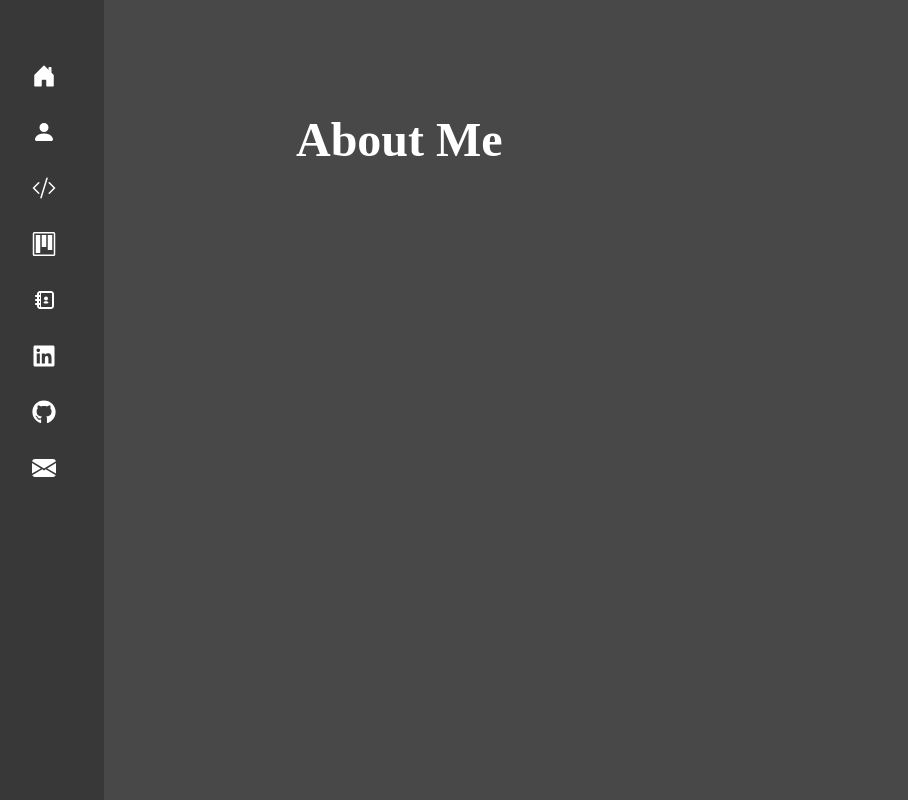
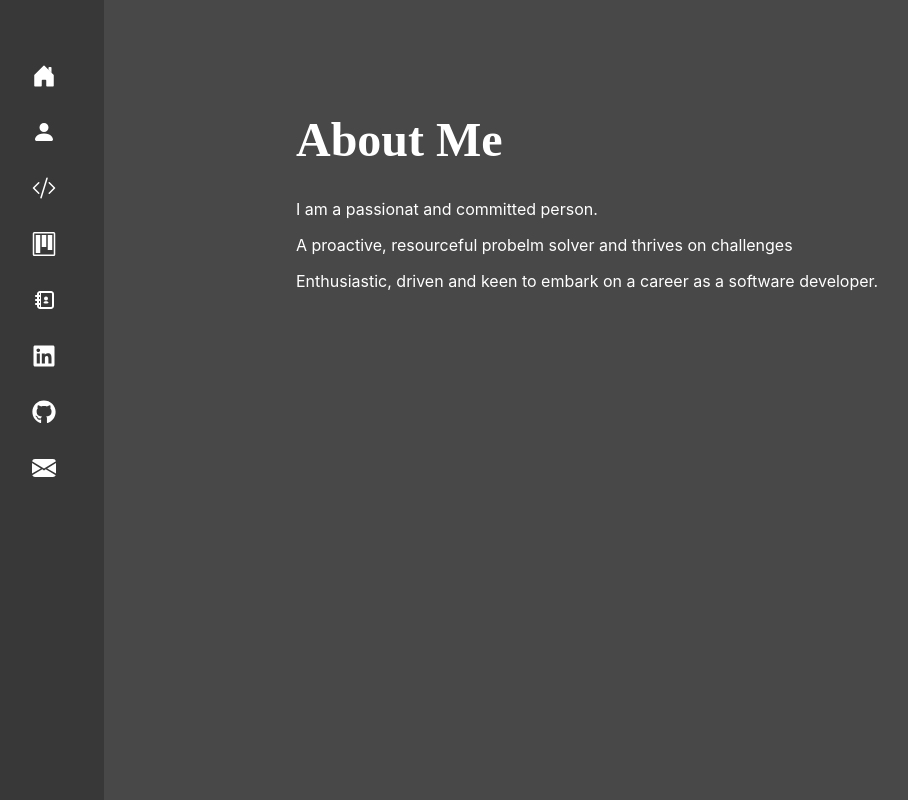
Before and after one commit to FatimaAbdimalik/portfolio, a React (Create React App) app: page /about in a window 1280 px wide. Shown: the whole page, without its empty margins (8-916 px from the left). Built offline with nearby package versions, Linux system fonts and the light colour scheme; a web font is replaced by a local one.

Commit message:
edited about component

```diff
--- a/package.json
+++ b/package.json
@@ -10,6 +10,7 @@
     "@testing-library/react": "^9.5.0",
     "@testing-library/user-event": "^7.2.1",
     "react": "^16.13.1",
+    "react-chrono": "^1.2.0",
     "react-dom": "^16.13.1",
     "react-icons": "^3.11.0",
     "react-router-dom": "^5.2.0",
--- a/src/App.js
+++ b/src/App.js
@@ -23,7 +23,7 @@ function App() {
             return (
               <TransitionGroup component={null}>
                 <CSSTransition
-                  timeout={300}
+                  timeout={500}
                   classNames="page"
                   key={location.key}
                 >
--- a/src/components/About/About.js
+++ b/src/components/About/About.js
@@ -7,8 +7,17 @@ const About = () => {
     <div>
       <div className="position">
         <SideBar />
+        {/* <div> */}
         <div className="intro">
           <h1>About Me</h1>
+          <p>I am a passionat and committed person.</p>
+          <p>
+            A proactive, resourceful probelm solver and thrives on challenges{" "}
+          </p>
+          <p>
+            Enthusiastic, driven and keen to embark on a career as a software
+            developer.
+          </p>
         </div>
       </div>
     </div>
```
Also changed, not shown: 1 other file (tests, documents, lock files or other folders).
